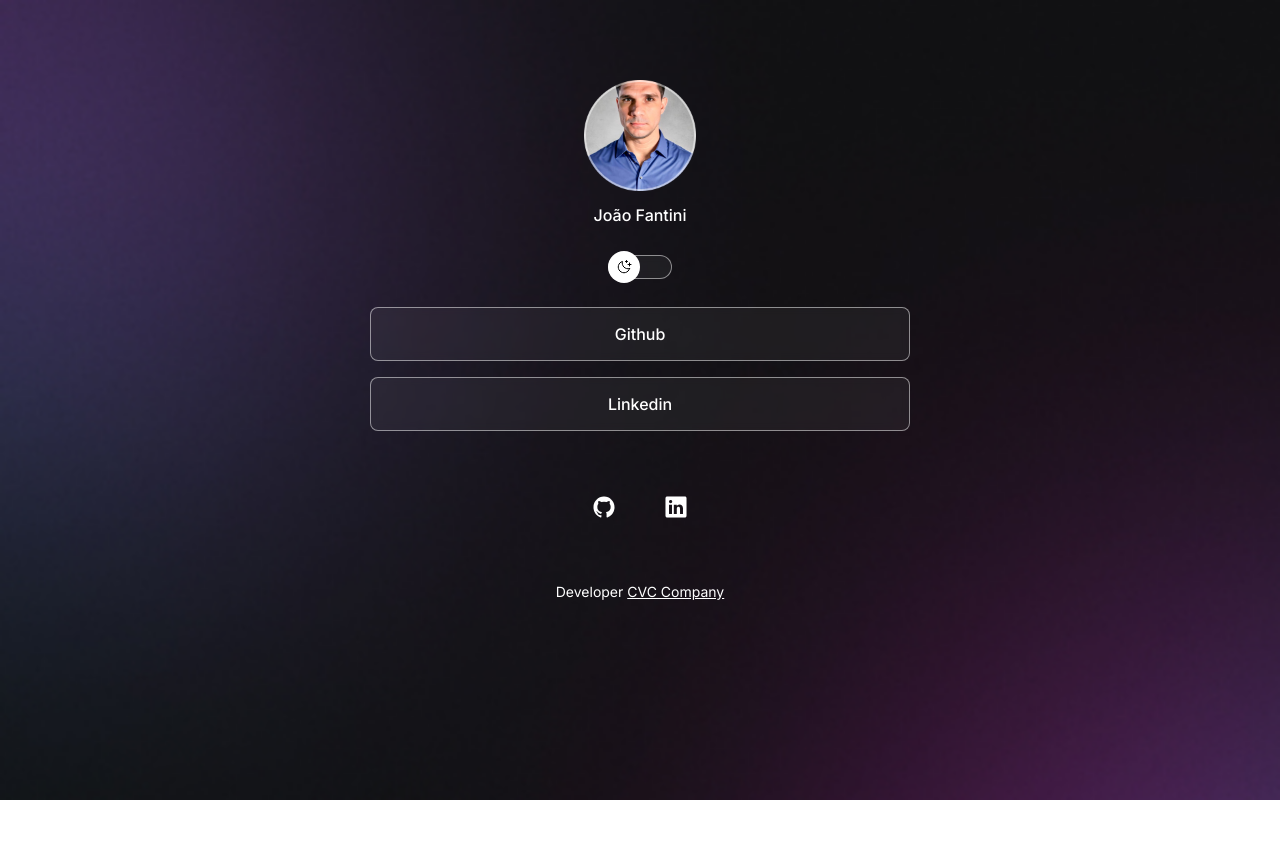
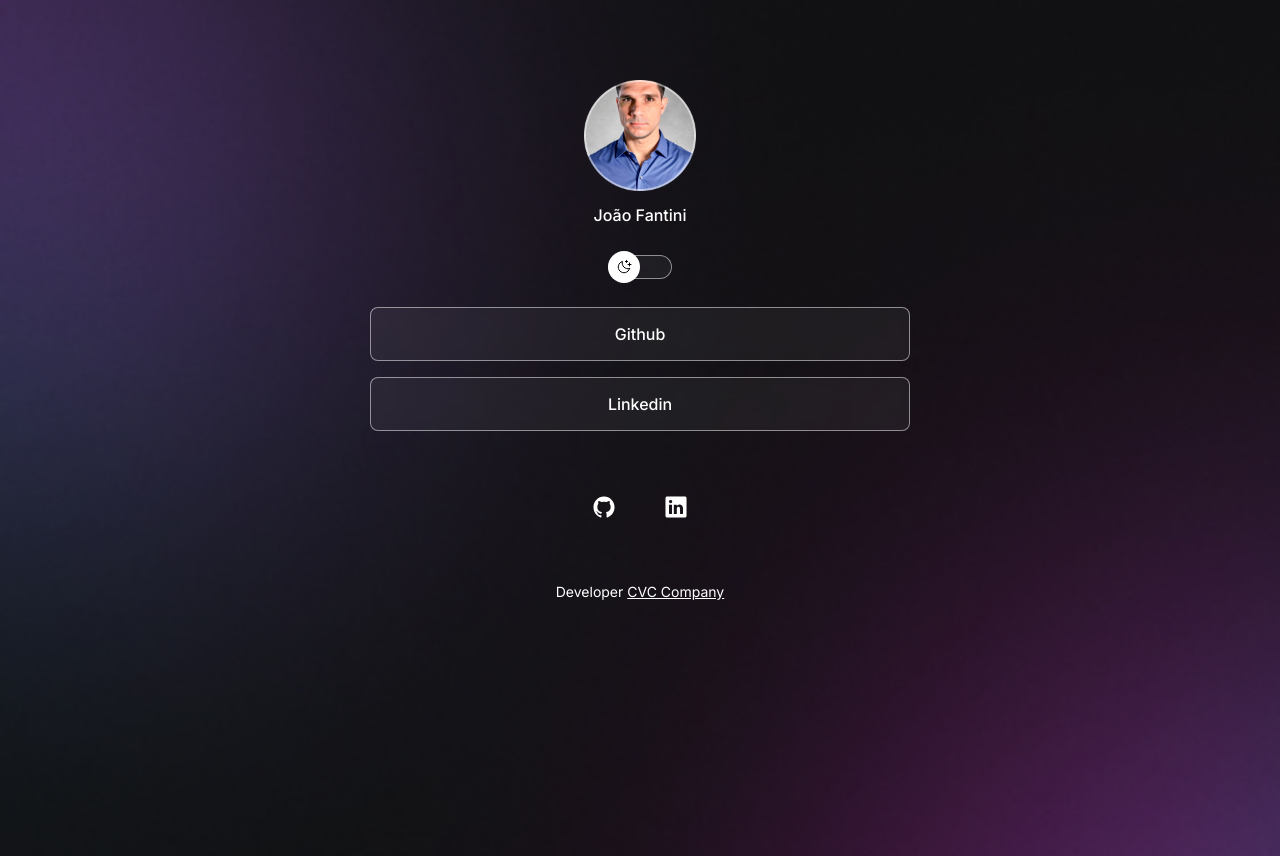
Before and after one commit to JoaoFantiniCosta/DevLink, a plain HTML site: page index.html in a window 1280 px wide. Before the commit the page ends 800 px from the top, so only its background shows below. Drawn offline with nearby package versions, Linux system fonts and the light colour scheme.

Commit message:
height 100vh e @media adicionados

```diff
--- a/style.css
+++ b/style.css
@@ -32,6 +32,7 @@ body {
   background-size: cover;
   */
   background: var(--bg-url) no-repeat top center/cover;
+  height: 100vh;
 }
 body * {
   font-family: "inter", sans-serif;
@@ -158,3 +159,14 @@ footer {
   text-align: center;
   font-size: 14px;
 }
+
+/* Media Queries */
+@media (min-width: 700px) {
+  :root {
+    --bd-url: url(./bg-desktop.jpg);
+  }
+
+  .light {
+    --bg-url: url(./bg-desktop-light.jpg);
+  }
+}
```
